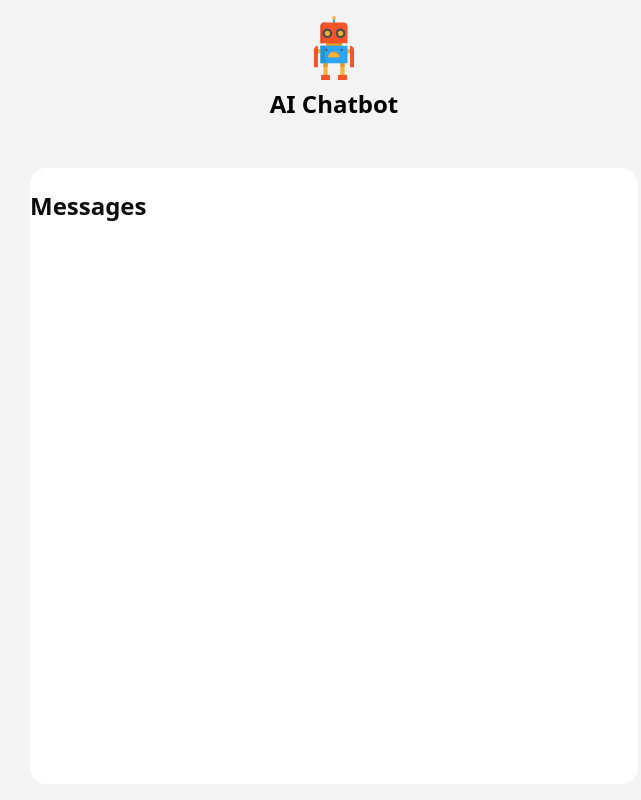
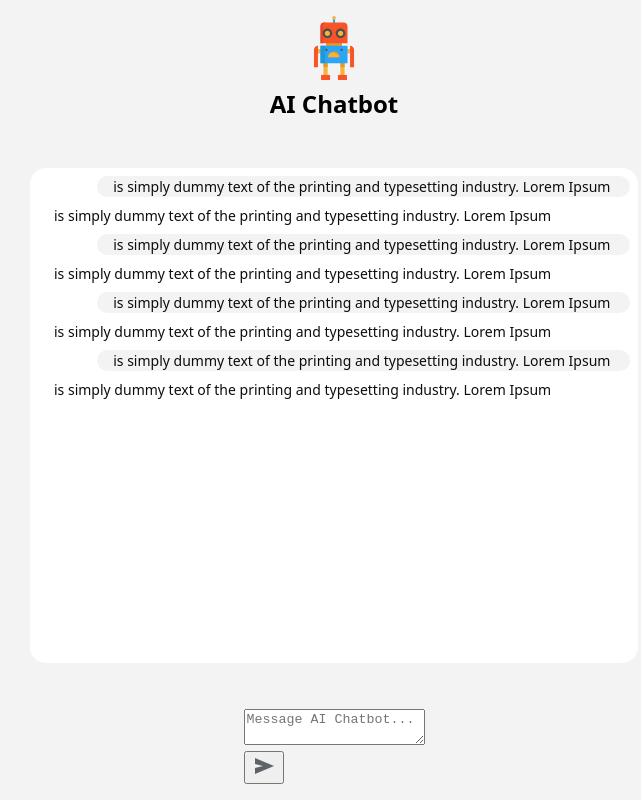
Before and after one commit to elilourenco/react-ai-agents, a React (Vite) app: page / in a window 1280 px wide. Shown: the whole page, without its empty margins (306-947 px from the left). Built offline with nearby package versions, Linux system fonts and the light colour scheme.

Commit message:
send icon create

```diff
--- a/src/App.jsx
+++ b/src/App.jsx
@@ -1,9 +1,10 @@
 import {Chat} from "./components/Chat/Chat"
 import styles from  "./App.module.css"
 import { useState } from "react"
+import { Controls } from "./components/Controls/Controls"
 
 function App() {
-  const [messages, setMessages]= useState()
+  const [messages, setMessages]= useState(MESSAGES)
 
   return (
     <div  className={styles.App}>
@@ -15,6 +16,7 @@ function App() {
         <Chat messages={messages} />
 
       </div>
+      <Controls />
       </div>
   )
 }
--- a/src/components/Chat/Chat.jsx
+++ b/src/components/Chat/Chat.jsx
@@ -1,8 +1,11 @@
+import styles from "./Chat.module.css"
 
-export function Chat(){
+export function Chat({messages}){
     return(
-    <div>
-     <h2>Messages</h2>
+    <div className={styles.Chat}>
+        {messages.map(({role, content} ,index) =>(
+        <div key={index} className={styles.Message} data-role={role}>{content}</div>
+     ))}
     </div>
     )
 }
--- /dev/null
+++ b/src/components/Chat/Chat.module.css
@@ -0,0 +1,20 @@
+.Chat{
+    display: flex;
+    flex-direction: column;
+    gap: 8px;
+    height:  100%;
+    padding: 8px;
+    overflow-y:auto;
+}
+
+.Message{
+    width: 90%;
+    padding: 0 16px;
+    border-radius: 16px;
+    font-size: 14px;
+
+    &[data-role="user"]{
+        align-self: flex-end;
+        background: #f3f3f3;
+    }
+}
--- /dev/null
+++ b/src/components/Controls/Controls.jsx
@@ -0,0 +1,28 @@
+export function Controls(){
+    return(
+        <div>
+            <div>
+
+                <textarea placeholder="Message AI Chatbot...">
+
+                </textarea>
+            </div>
+            <button>
+                <SendIcon />
+            </button>
+        </div>
+    )
+}
+
+function SendIcon(){
+    return(
+        <svg
+            xmlns="http://www.w3.org/2000/svg"
+            height="24px"
+            viewBox="0 -960 960 960"
+            width="24px"
+            fill="#5f6368">
+            <path d="M120-160v-240l320-80-320-80v-240l760 320-760 320Z"/>
+        </svg>
+    )
+}
```
Also changed, not shown: public/send.svg (added).
